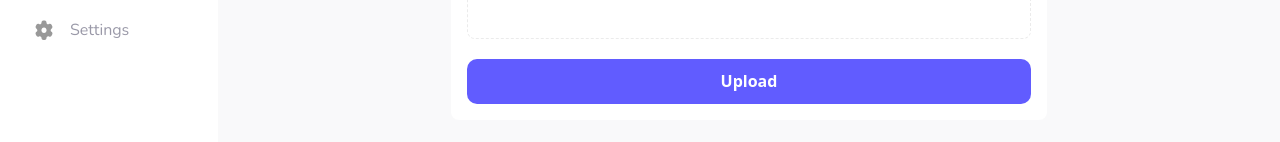
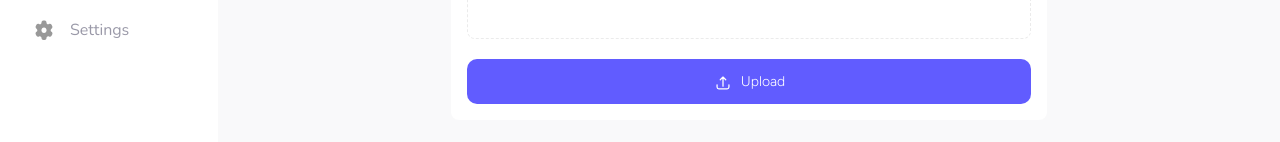
Before and after one commit to Mriganka5137/openinapp, a Next.js app: page /upload in a window 1280 px wide. Shown: the part 472-614 px from the top of the page. Built offline with nearby package versions, Linux system fonts and the light colour scheme.

Commit message:
Add file upload functionality and data submission

```diff
--- a/components/upload/AfterUpload.tsx
+++ b/components/upload/AfterUpload.tsx
@@ -1,3 +1,4 @@
+import { useStore } from "@/lib/store";
 import React from "react";
 interface Props {
   files: FileList;
@@ -5,13 +6,17 @@ interface Props {
 }
 
 const AfterUpload = ({ files, setFiles }: Props) => {
+  const setSubmitted = useStore((state) => state.setSubmitted);
   return (
     <div className="flex flex-col  items-center gap-4">
       <p className="text-base font-normal text-color-light-trunks text-center font-figTree">
         {files[0].name}
       </p>
       <button
-        onClick={() => setFiles(null)}
+        onClick={() => {
+          setFiles(null);
+          setSubmitted(false);
+        }}
         className="text-[14px] font-figTree text-center text-color-error"
       >
         Remove
--- a/components/upload/DataTable.tsx
+++ b/components/upload/DataTable.tsx
@@ -3,8 +3,9 @@ import { useStore } from "@/lib/store";
 import React from "react";
 
 const DataTable = () => {
-  const files = useStore((state) => state.files);
-  return <>{files && <p>Files</p>}</>;
+  const { submitted, columns, values } = useStore();
+  if (!submitted) return null;
+  return <div>I have Data</div>;
 };
 
 export default DataTable;
--- a/components/upload/DropZone.tsx
+++ b/components/upload/DropZone.tsx
@@ -12,12 +12,10 @@ const DropZone = () => {
   };
   const handleDrop = (e: React.DragEvent) => {
     e.preventDefault();
-    // If file is not csv, xlsx or xls, show error
     if (!e.dataTransfer.files[0].name.match(/(\.csv|\.xlsx|\.xls)$/i)) {
       console.log("File type not supported");
       return;
     }
-    console.log(e.dataTransfer.files);
     setFiles(e.dataTransfer.files);
   };
   const handleFileChange = (event: React.ChangeEvent<HTMLInputElement>) => {
--- a/components/upload/UploaderContainer.tsx
+++ b/components/upload/UploaderContainer.tsx
@@ -3,11 +3,13 @@ import React, { useState } from "react";
 import DropZone from "./DropZone";
 import { CsvData, useStore } from "@/lib/store";
 import Papa from "papaparse";
+import { cn } from "@/lib/utils";
+import Image from "next/image";
 
 const UploaderContainer = () => {
   const [submitting, setSubmitting] = useState<boolean>(false);
-  const { files, setData, setColumns, setValues } = useStore();
-  console.log(files);
+  const { files, setData, setColumns, setValues, submitted, setSubmitted } =
+    useStore();
   const handleClick = () => {
     if (!files || files.length === 0) {
       // Handle the case where no file is selected
@@ -34,7 +36,8 @@ const UploaderContainer = () => {
         setValues(valueArray);
         setTimeout(() => {
           setSubmitting(false);
-        }, 2000);
+          setSubmitted(true);
+        }, 1000);
       },
     });
   };
@@ -43,16 +46,28 @@ const UploaderContainer = () => {
     <div className=" max-w-[596px]   bg-white mx-auto mt-[137px] max-sm:mt-6 rounded-lg p-4">
       <DropZone />
       <button
-        disabled={submitting}
+        disabled={submitted}
         onClick={handleClick}
-        className=" w-full bg-color-brand rounded-[10px] text-white font-montserrat font-semibold text-base py-2.5 mt-5"
+        className={cn(
+          " w-full bg-color-brand rounded-[10px] text-white font-montserrat font-semibold text-base py-2.5 mt-5",
+          submitted && "opacity-40"
+        )}
       >
         {submitting ? (
           <span className="animate-spin">
             Uploading...
           </span> /* Add spin animation */
         ) : (
-          <span>Upload</span>
+          <span className=" text-[14px] font-figTree font-light">
+            <Image
+              src="/assets/upload.svg"
+              width={20}
+              height={20}
+              alt="upload"
+              className="inline-block mr-2"
+            />
+            Upload
+          </span>
         )}
       </button>
     </div>
--- a/lib/store.ts
+++ b/lib/store.ts
@@ -1,5 +1,7 @@
 import { create } from "zustand";
 interface StoreProps {
+  submitted: boolean;
+  setSubmitted: (submitted: boolean) => void;
   visible: boolean;
   setVisible: (visible: boolean) => void;
   files: FileList | null;
@@ -22,6 +24,8 @@ export interface CsvData {
 }
 
 export const useStore = create<StoreProps>((set) => ({
+  submitted: false,
+  setSubmitted: (submitted) => set({ submitted }),
   data: [],
   setData: (data) => set({ data }),
   columns: [],
```
Also changed, not shown: public/assets/upload.svg (added).
